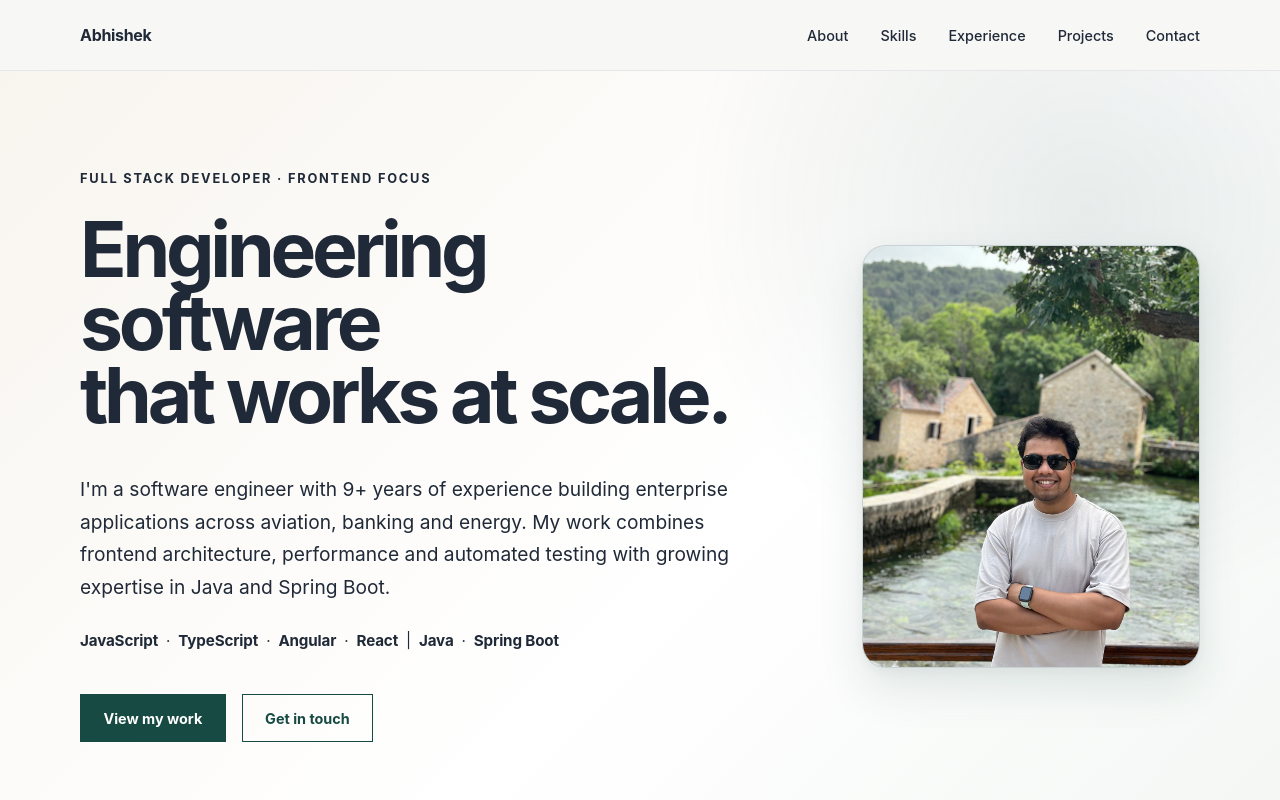
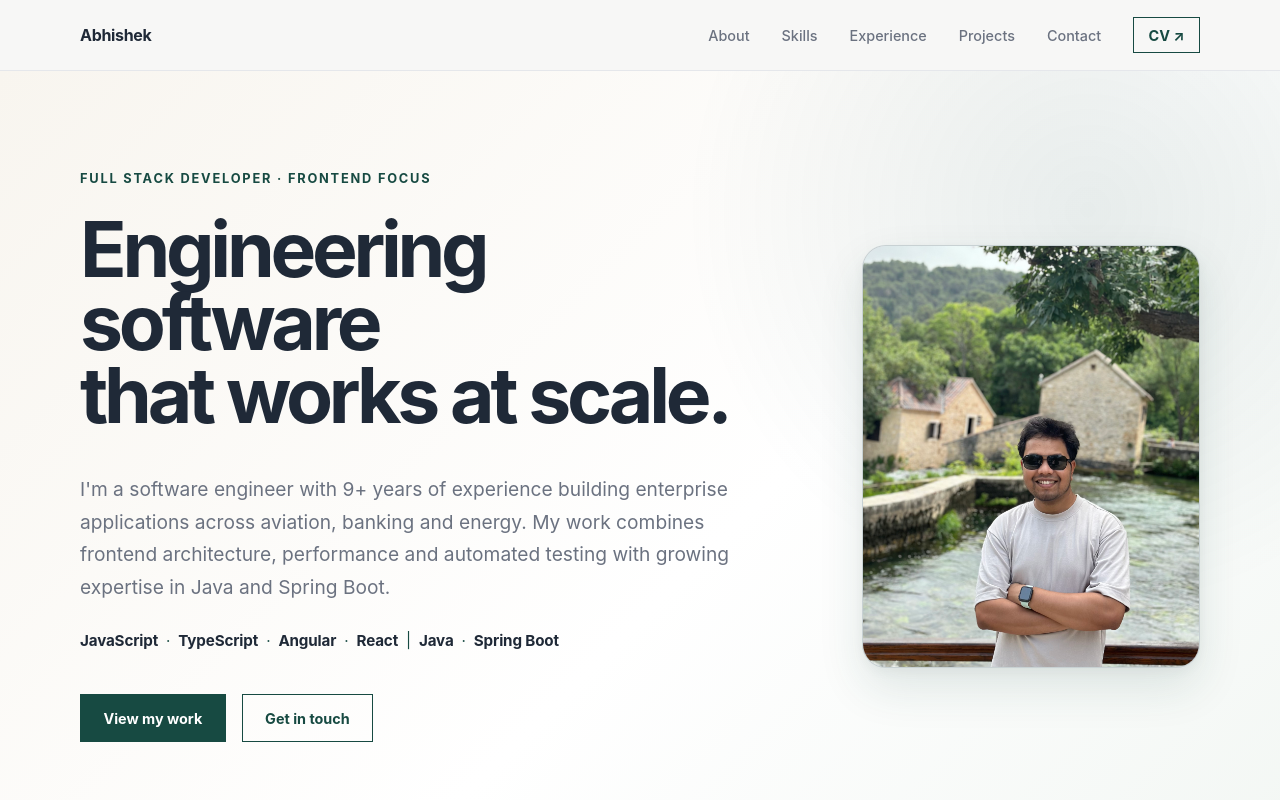
Before and after one commit to AbhishekKrMehta/portfolio, a React app: page / in a window 1280 px wide. Shown: the top 800 px of the page. Built offline with nearby package versions, Linux system fonts and the light colour scheme; the HTML template or start-up script is replaced by a standard one.

Commit message:
Use CSS variables and refactor Header

```diff
--- a/src/components/Navigation/Navigation.scss
+++ b/src/components/Navigation/Navigation.scss
@@ -1,4 +1,30 @@
 .navigation {
+    position: relative;
+
+    &__toggle {
+        display: none;
+        width: 42px;
+        height: 42px;
+        padding: 0;
+        border: 1px solid var(--color-border);
+        background: transparent;
+        cursor: pointer;
+        flex-direction: column;
+        align-items: center;
+        justify-content: center;
+        gap: 5px;
+    }
+
+    &__toggle span {
+        display: block;
+        width: 19px;
+        height: 2px;
+        background: var(--color-text);
+        transition:
+            transform 150ms ease,
+            opacity 150ms ease;
+    }
+
     &__list {
         display: flex;
         align-items: center;
@@ -14,7 +40,10 @@
         font-size: 0.9rem;
         font-weight: 500;
         text-decoration: none;
-        transition: color 150ms ease;
+        transition:
+            color 150ms ease,
+            background-color 150ms ease,
+            border-color 150ms ease;
 
         &::after {
             position: absolute;
@@ -38,10 +67,90 @@
             transform-origin: left;
         }
     }
+
+    &__cv {
+        display: inline-flex;
+        align-items: center;
+        justify-content: center;
+        padding: 0.55rem 0.9rem;
+        border: 1px solid var(--color-accent);
+        color: var(--color-accent) !important;
+        font-weight: 650 !important;
+
+        &::after {
+            display: none;
+        }
+
+        &:hover {
+            background: var(--color-accent);
+            color: #ffffff !important;
+        }
+    }
 }
 
 @media (max-width: 768px) {
     .navigation {
-        display: none;
+        &__toggle {
+            display: flex;
+        }
+
+        &__list {
+            position: absolute;
+            top: calc(100% + 1rem);
+            right: 0;
+            display: none;
+            flex-direction: column;
+            align-items: stretch;
+            gap: 0;
+            min-width: 210px;
+            padding: 0.5rem;
+            border: 1px solid var(--color-border);
+            background: #ffffff;
+            box-shadow: 0 12px 30px rgba(0, 0, 0, 0.08);
+
+            &--open {
+                display: flex;
+            }
+        }
+
+        li {
+            width: 100%;
+        }
+
+        a {
+            display: block;
+            padding: 0.85rem 1rem;
+            color: var(--color-text);
+
+            &::after {
+                display: none;
+            }
+
+            &:hover {
+                background: #f8f5ef;
+            }
+        }
+
+        &__cv {
+            display: inline-flex;
+            align-items: center;
+            justify-content: center;
+            padding: 0.55rem 0.9rem;
+            border: 1px solid var(--color-accent);
+            border-radius: 4px;
+            background: transparent;
+            color: var(--color-accent) !important;
+            font-weight: 650 !important;
+
+            &::after {
+                display: none;
+            }
+
+            &:hover {
+                background: var(--color-accent);
+                border-color: var(--color-accent);
+                color: #ffffff !important;
+            }
+        }
     }
 }
--- a/src/components/Navigation/Navigation.tsx
+++ b/src/components/Navigation/Navigation.tsx
@@ -1,23 +1,73 @@
+import { useState } from 'react'
 import './Navigation.scss'
 
 function Navigation() {
+    const [isOpen, setIsOpen] = useState(false)
+
+    const closeMenu = () => {
+        setIsOpen(false)
+    }
+
     return (
         <nav className="navigation" aria-label="Main navigation">
-            <ul className="navigation__list">
+            <button
+                className="navigation__toggle"
+                type="button"
+                aria-expanded={isOpen}
+                aria-controls="main-navigation"
+                aria-label={isOpen ? 'Close navigation menu' : 'Open navigation menu'}
+                onClick={() => setIsOpen((current) => !current)}
+            >
+                <span />
+                <span />
+                <span />
+            </button>
+
+            <ul
+                id="main-navigation"
+                className={`navigation__list ${isOpen ? 'navigation__list--open' : ''
+                    }`}
+            >
                 <li>
-                    <a href="#about">About</a>
+                    <a href="#about" onClick={closeMenu}>
+                        About
+                    </a>
                 </li>
+
                 <li>
-                    <a href="#skills">Skills</a>
+                    <a href="#skills" onClick={closeMenu}>
+                        Skills
+                    </a>
                 </li>
+
                 <li>
-                    <a href="#experience">Experience</a>
+                    <a href="#experience" onClick={closeMenu}>
+                        Experience
+                    </a>
                 </li>
+
                 <li>
-                    <a href="#projects">Projects</a>
+                    <a href="#projects" onClick={closeMenu}>
+                        Projects
+                    </a>
                 </li>
+
                 <li>
-                    <a href="#contact">Contact</a>
+                    <a href="#contact" onClick={closeMenu}>
+                        Contact
+                    </a>
+                </li>
+
+                <li>
+                    <a
+                        className="navigation__cv"
+                        href="/documents/Abhishek-Kumar-Mehta-CV.pdf"
+                        target="_blank"
+                        rel="noreferrer"
+                        onClick={closeMenu}
+                    >
+                        CV ↗
+                    </a>
                 </li>
             </ul>
         </nav>
--- a/src/index.scss
+++ b/src/index.scss
@@ -2,7 +2,13 @@
   --color-bg: #ffffff;
   --color-bg-muted: #f8f5ef;
   --color-contact: #174a42;
+
+  --color-accent: #174a42;
+  --color-accent-dark: #123d36;
+
   --color-text: #1f2937;
+  --color-text-muted: #6b7280;
+
   --color-border: #e5e7eb;
 }
 
--- a/src/sections/Hero/Hero.scss
+++ b/src/sections/Hero/Hero.scss
@@ -100,8 +100,10 @@
             color: #ffffff;
 
             &:hover {
-                background-color: #123d36;
-                border-color: #123d36;
+                background-color: var(--color-accent-dark);
+                ;
+                border-color: var(--color-accent-dark);
+                ;
                 color: #ffffff;
             }
         }
```
